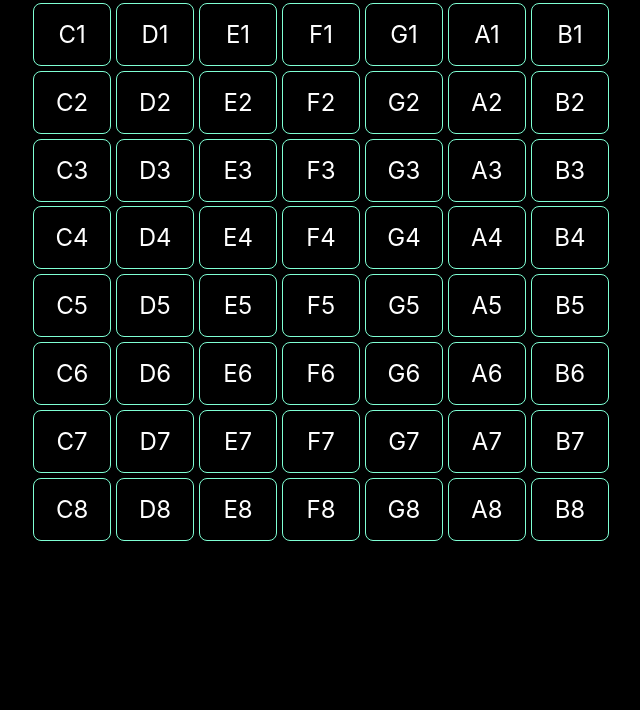
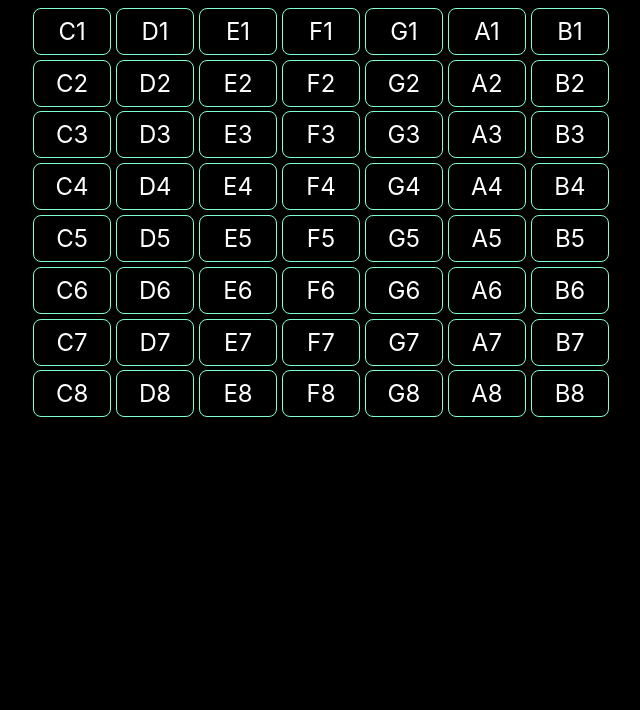
Before and after one commit to Teiming/MakeSine, a plain HTML site: page equel/index.html in a window 1280 px wide. Shown: the part 90-800 px from the top of the page, without its empty margins (319-959 px from the left). Drawn offline with Linux system fonts and the light colour scheme.

Commit message:
Adjust padding in body and label styles

```diff
--- a/equel/index.html
+++ b/equel/index.html
@@ -14,6 +14,9 @@
         margin: 0;
         padding: 0;
         box-sizing: border-box;
+      }
+      body {
+        padding: 0.3rem;
       }
       main {
         max-width: 36rem;
@@ -40,7 +43,7 @@
         label {
           border: 1px solid aquamarine;
           border-radius: 0.5rem;
-          padding: 1rem;
+          padding: 0.5rem;
           display: flex;
           font-size: 1.5rem;
           justify-content: center;
```
